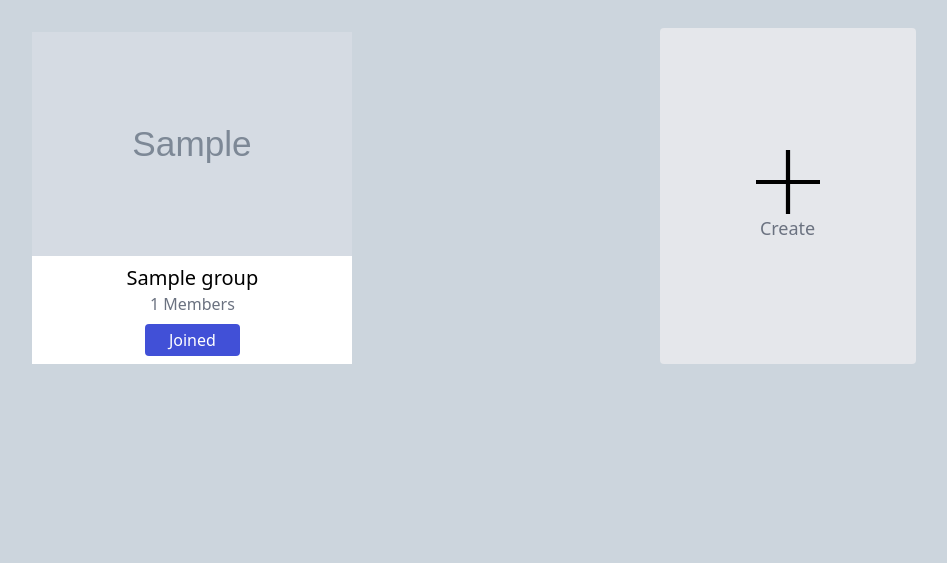
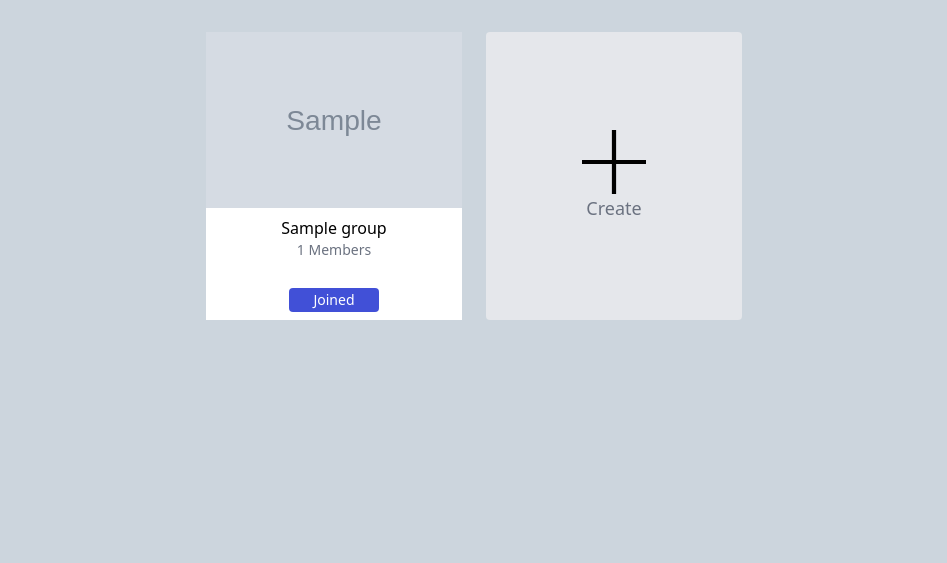
Before and after one commit to arjundey01/AlumniPortal, a Django app: page /groups/ in a window 1280 px wide. Shown: the part 72-635 px from the top of the page, without its empty margins (166-1113 px from the left). Run offline with Django 3.2, Linux system fonts and the light colour scheme; a user stored in the database is signed in; tables that the repository leaves empty hold one stand-in row (values such as "Sample post"); grey boxes marked "Sample" are stand-in pictures; parts of the project's set-up code (start-up, migrations or seed data) failed here and were passed over.

Commit message:
Rectify group pages scale

```diff
--- a/groups/templates/all_groups.html
+++ b/groups/templates/all_groups.html
@@ -15,21 +15,21 @@
 {% endblock%}
 
 {% block content %}
-    <div class="flex justify-around flex-wrap items-stretch">
+    <div class="flex justify-center flex-wrap items-stretch">
         {% for group in groups%}
-        <div class="group-thumbnail w-80 mt-6 rounded mx-2 flex-grow sm:flex-grow-0 flex flex-col" data-id="{{group.id}}">
-            <img src="{{group.cover_image.url}}" alt="" class="w-full h-64 sm:h-56 object-cover">
+        <div class="group-thumbnail cursor-pointer w-64 mt-6 rounded mx-3 flex-grow sm:flex-grow-0 flex flex-col" data-id="{{group.id}}">
+            <img src="{{group.cover_image.url}}" alt="" class="w-full h-52 sm:h-44 object-cover">
             <div class="flex flex-col items-center bg-white py-2 justify-between flex-grow px-5">
-                <div class="flex-grow flex flex-col justify-center">
-                    <p class="text-xl font-medium text-center">{{group.title}}</p>
-                    <p class="member-count text-md text-gray-500 text-center" data-id="{{group.id}}">{{group.member_count}} Members</p>
+                <div class="flex-grow flex flex-col ">
+                    <p class="text-md font-medium text-center">{{group.title}}</p>
+                    <p class="member-count text-sm text-gray-500 text-center" data-id="{{group.id}}">{{group.member_count}} Members</p>
                 </div>
                 {% if user.account in group.members.all %}
-                <div class="text-md text-white bg-accent rounded py-1 px-6 mt-2" data-id="{{group.id}}">
+                <div class="text-sm text-white bg-accent rounded py-0.5 px-6 mt-2" data-id="{{group.id}}">
                     Joined
                 </div>
                 {% else %}
-                <div class="join-group text-md text-white bg-accent rounded py-1 px-6 mt-2 cursor-pointer hover:opacity-90" data-id="{{group.id}}">
+                <div class="join-group text-sm text-white bg-accent rounded py-0.5 px-6 mt-2 cursor-pointer hover:opacity-90" data-id="{{group.id}}">
                     Join Group
                 </div>
                 {% endif %}
@@ -37,7 +37,7 @@
         </div>
         {% endfor %}
         {% if user.is_staff %}
-        <div class="create-group cursor-pointer hover:opacity-90 w-64 mt-5 rounded mx-2 bg-gray-200 flex-grow sm:flex-grow-0 flex flex-col justify-center items-center self-strech" style="min-height: 288px;">
+        <div class="create-group cursor-pointer hover:opacity-90 w-64 mt-6 rounded mx-3 bg-gray-200 flex-grow sm:flex-grow-0 flex flex-col justify-center items-center self-strech" style="min-height: 288px;">
             <img src="/static/img/add.svg" alt="" class="h-16 w-16 object-cover">
             <p class="text-lg text-gray-500">Create</p>
         </div>
```
Also changed, not shown: groups/templates/group_members.html (+20 -21 lines), groups/templates/user_groups.html (+9 -9 lines).
